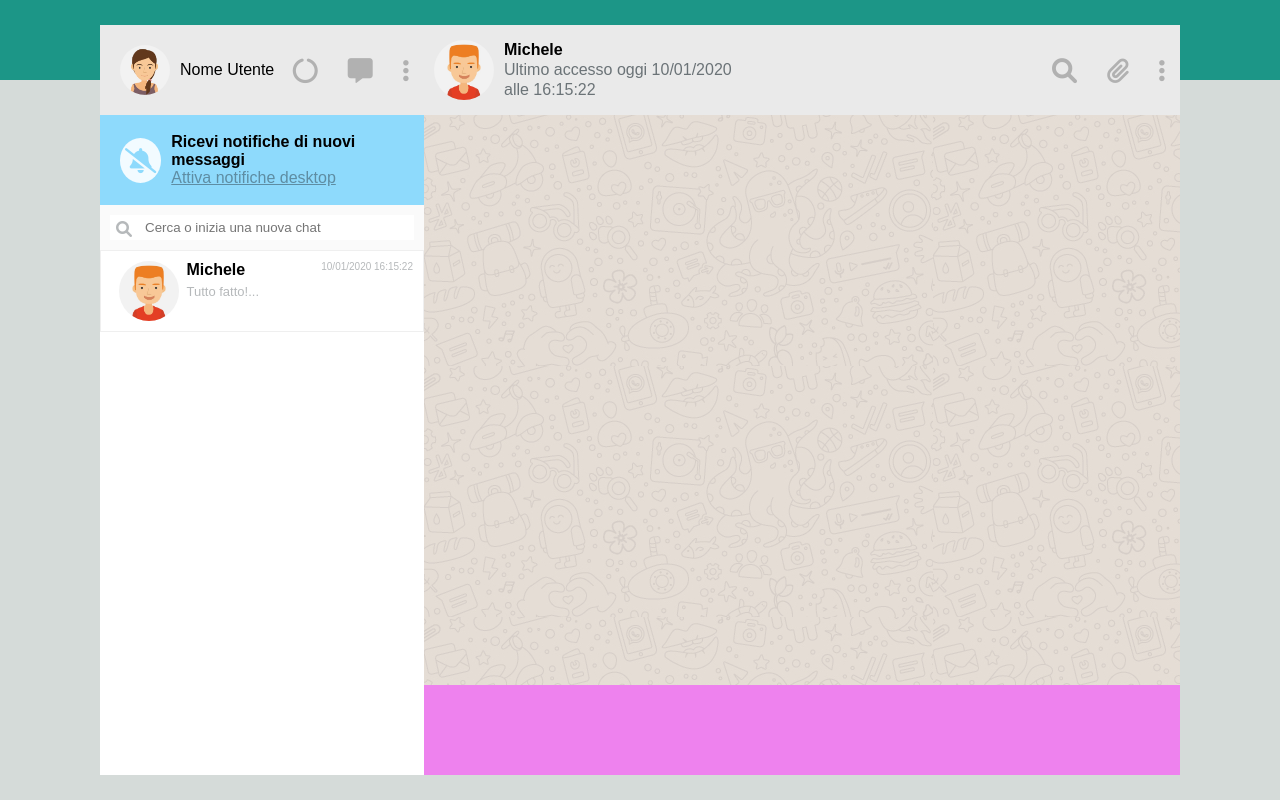
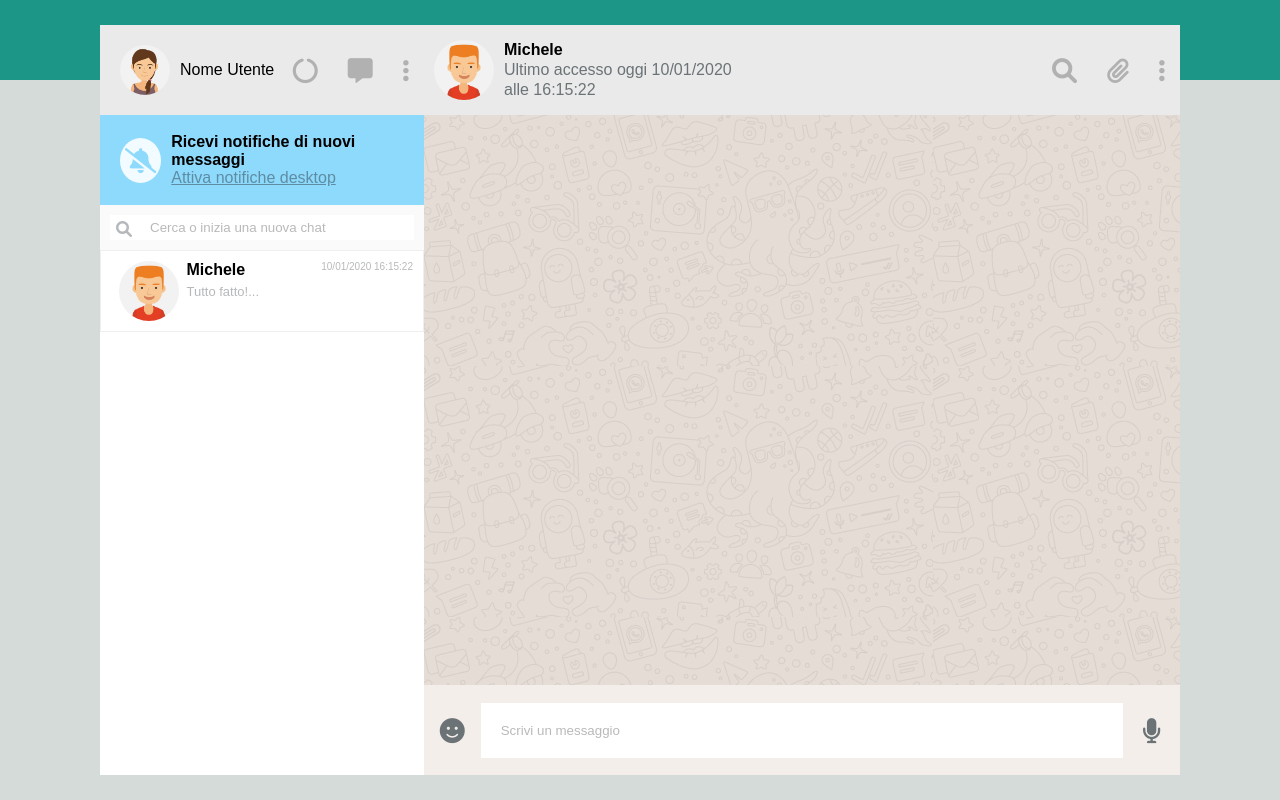
Before and after one commit to Pier98Sa/vue-boolzapp, a plain HTML site: page index.html in a window 1280 px wide. Drawn offline with nearby package versions, Linux system fonts and the light colour scheme.

Commit message:
aggiunta la sezione input della chat

```diff
--- a/css/style.css
+++ b/css/style.css
@@ -119,12 +119,16 @@ aside .switch{
 }
 .input-box input{
     width: 100%;
-    padding: 5px 5px 5px 35px;
+    padding: 5px 5px 5px 40px;
     border: none;
     margin-right: 5px;
 }
 .input-box input:focus{
     outline: none ;
+}
+
+.input-box ::placeholder{
+    color: #b9b9b9;
 }
 .input-box i{
     position: absolute;
@@ -153,8 +157,6 @@ aside .chat{
     align-items: center;
 }
 
-
-
 /*chat-items*/
 .chat .chat-items{
     width: 75%;
@@ -180,7 +182,6 @@ aside .chat{
 main{
     height: 100%;
     width: 70%;
-    background-color: violet;
 }
 
 /*chat-details*/
@@ -232,3 +233,40 @@ main .chat-text{
     background-image: url("../img/mine.jpg");
     overflow-y: scroll;
 }
+
+/*chat-input*/
+main .chat-input{
+    height: 90px;
+    width: 100%;
+    background-color: #f3eeea;
+    display: flex;
+    justify-content: space-between;
+    align-items: center;
+}
+
+.chat-input .icon{
+    width: 7.5%;
+    display: flex;
+    justify-content: center;
+    align-items: center;
+}
+.icon i{
+    font-size: 25px;
+    color: #6b7377;
+}
+.chat-input .message-input{
+    width: 85%;
+}
+
+.message-input input{
+    width: 100%;
+    padding: 20px;
+    border: none;
+}
+.message-input ::placeholder{
+    color: #b9b9b9;
+}
+
+.message-input input:focus{
+    outline: none ;
+}
--- a/index.html
+++ b/index.html
@@ -104,6 +104,21 @@
 
             </div>
 
+            <div class="chat-input">
+                <div class="icon">
+                    <i class="fa-solid fa-face-smile"></i>
+                </div>
+
+                <div class="message-input">
+                    <input type="text" placeholder="Scrivi un messaggio" v-model = "newMessage">
+                </div>
+
+                <div class="icon">
+                    <i class="fa-solid fa-microphone"></i>
+                </div>
+
+            </div>
+
         </main>
 
 
--- a/js/main.js
+++ b/js/main.js
@@ -3,6 +3,7 @@ const vue = new Vue (
         el: '#root',
         data: {
             inputFilter:'',
+            newMessage:'',
             contacts: [
                 {
                     name: 'Michele',
```
